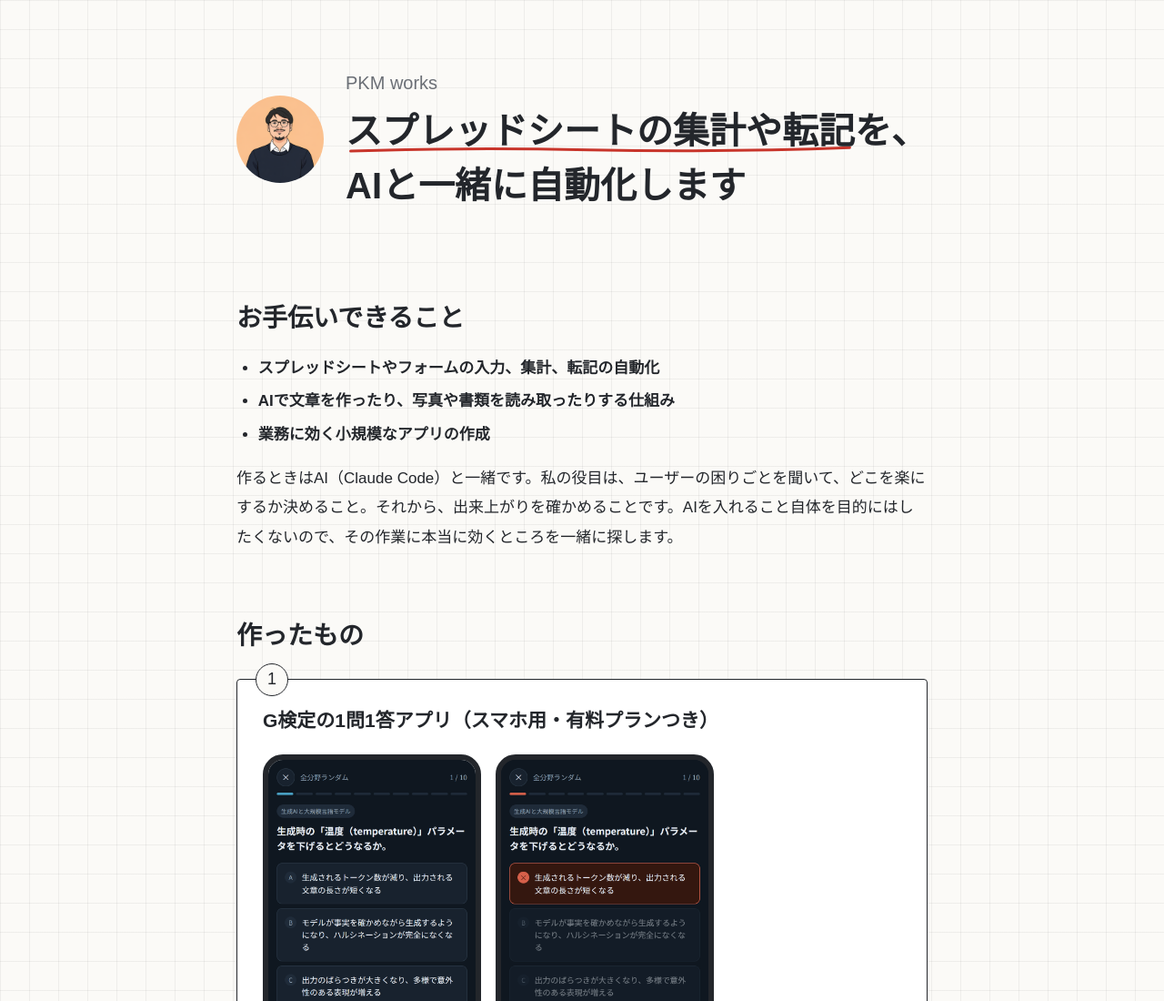
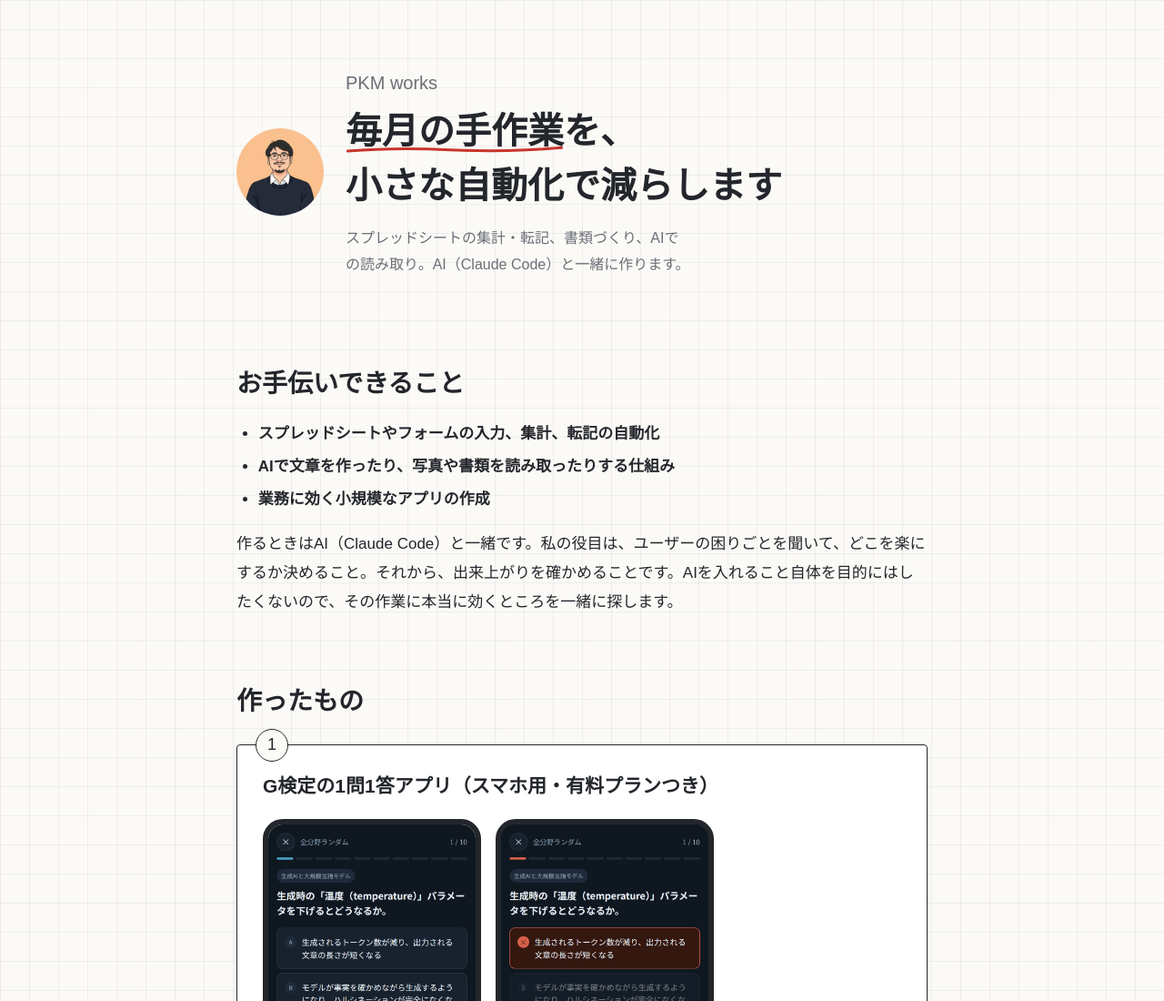
Before and after one commit to hamburg1106-collab/pkmworks, a website built with Vite: page index.html in a window 1280 px wide. Shown: the top 1100 px of the page at 91% size. Built offline with nearby package versions, Linux system fonts and the light colour scheme; a web font is replaced by a local one.

Commit message:
見出しを変え、下に説明を1行足した
Co-Authored-By: Claude Fable 5.2 <noreply@anthropic.com>

```diff
--- a/index.html
+++ b/index.html
@@ -4,7 +4,7 @@
     <meta charset="UTF-8" />
     <meta name="viewport" content="width=device-width, initial-scale=1.0" />
     <title>PKM works｜AIで業務改善</title>
-    <meta name="description" content="スプレッドシートの集計や転記を、AIと一緒に自動化します。作ったものと、進め方。" />
+    <meta name="description" content="毎月の手作業を、小さな自動化で減らします。スプレッドシートの集計・転記、書類づくり、AIでの読み取り。" />
     <link rel="icon" type="image/png" href="./img/icon.png" />
     <link rel="preconnect" href="https://fonts.googleapis.com" />
     <link rel="preconnect" href="https://fonts.gstatic.com" crossorigin />
@@ -18,7 +18,8 @@
       <img class="face" src="./img/icon.png" alt="" width="96" height="96" />
       <div>
         <p class="name">PKM works</p>
-        <h1><span class="pen">スプレッドシートの<wbr />集計や<wbr />転記</span>を、<wbr />AIと一緒に<wbr />自動化します</h1>
+        <h1><span class="pen">毎月の<wbr />手作業</span>を、<wbr />小さな自動化で<wbr />減らします</h1>
+        <p class="lead">スプレッドシートの集計・転記、書類づくり、AIでの読み取り。AI（Claude Code）と一緒に作ります。</p>
       </div>
     </header>
 
--- a/src/style.css
+++ b/src/style.css
@@ -64,6 +64,15 @@ h1 {
   /* 折り返しは wbr を入れた文節の切れ目だけ */
   word-break: keep-all;
   overflow-wrap: anywhere;
+  text-wrap: balance;
+}
+
+.lead {
+  margin: 14px 0 0;
+  color: var(--sub);
+  font-size: 16px;
+  line-height: 1.8;
+  text-wrap: balance;
 }
 
 /* 赤ペンの下線（スライドと同じ線） */
```
